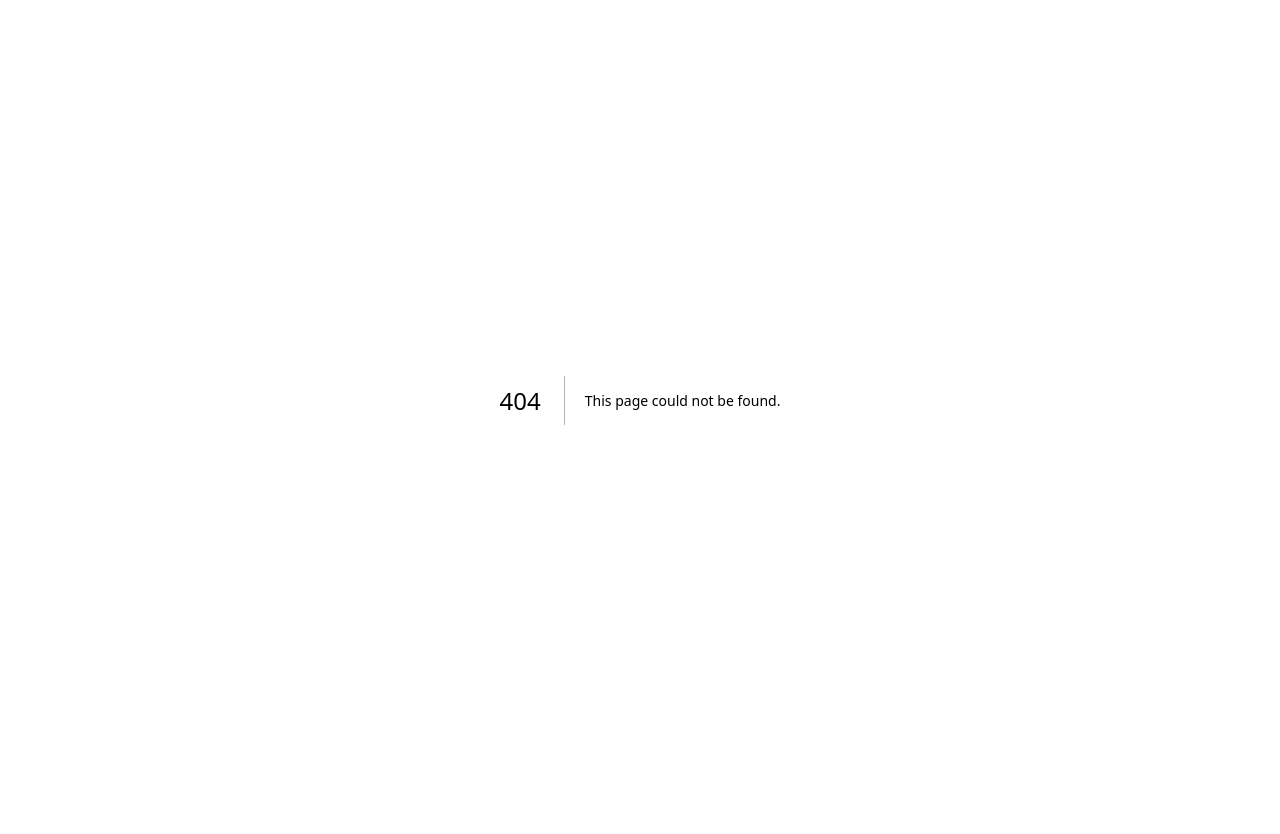
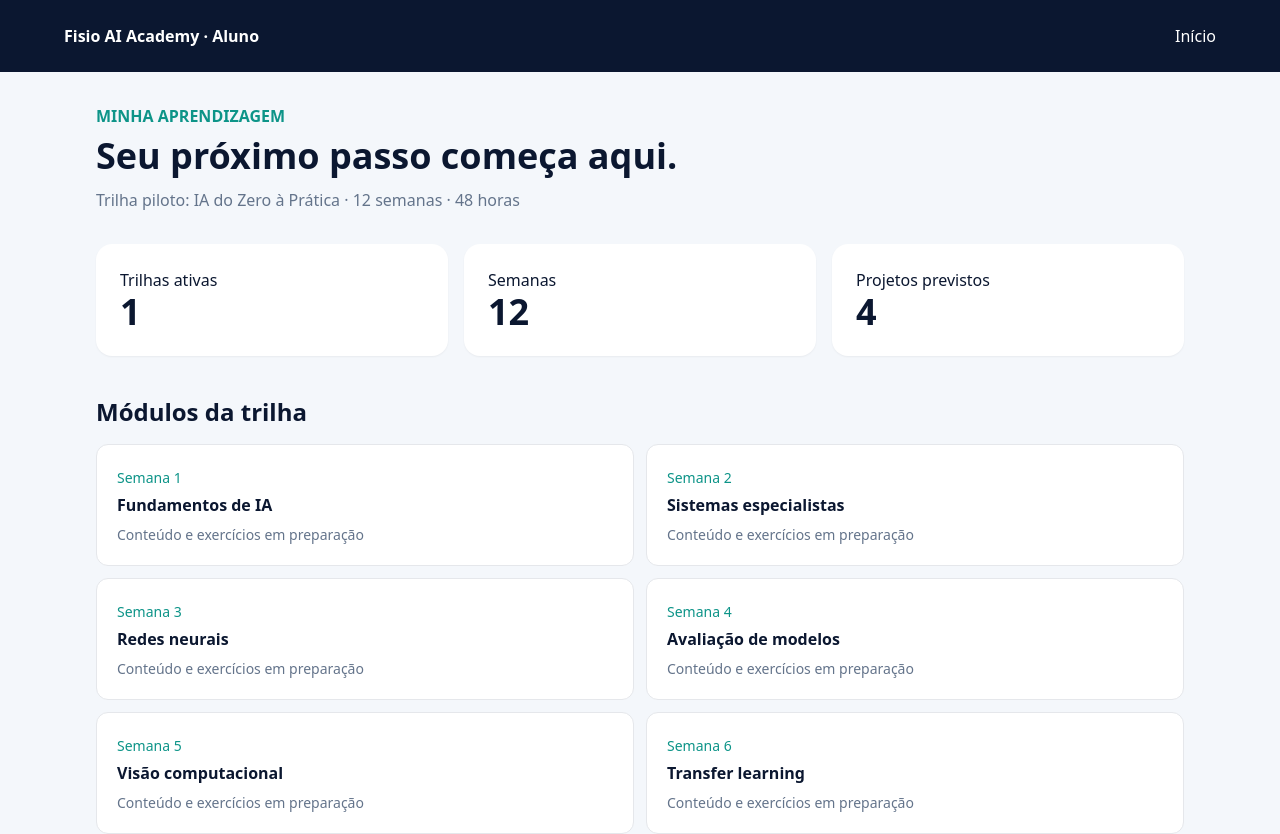
Before and after one commit to Roplentz/fisio-ai-academy, a Next.js app: page /aluno in a window 1280 px wide. Before the commit this address had no page. Shown: the top 834 px of the page. Before the commit the page ends 800 px from the top, so only its background shows below. Built offline with nearby package versions, Linux system fonts and the light colour scheme.

Commit message:
feat: add app/aluno/page.tsx for initial academy MVP

```diff
--- /dev/null
+++ b/app/aluno/page.tsx
@@ -0,0 +1,3 @@
+import Link from "next/link";
+const modules=["Fundamentos de IA","Sistemas especialistas","Redes neurais","Avaliação de modelos","Visão computacional","Transfer learning","Processamento de textos","Transformers","LLMs e RAG","Otimização","Agentes e automação","Ética e projeto final"];
+export default function Aluno(){return <main className="min-h-screen"><header className="bg-navy p-6 text-white"><div className="mx-auto flex max-w-6xl justify-between"><strong>Fisio AI Academy · Aluno</strong><Link href="/">Início</Link></div></header><section className="mx-auto max-w-6xl p-8"><p className="font-semibold text-teal">MINHA APRENDIZAGEM</p><h1 className="mt-2 text-4xl font-bold">Seu próximo passo começa aqui.</h1><p className="mt-3 text-slate-500">Trilha piloto: IA do Zero à Prática · 12 semanas · 48 horas</p><div className="mt-8 grid gap-4 md:grid-cols-3"><div className="rounded-2xl bg-white p-6 shadow-sm"><p>Trilhas ativas</p><strong className="text-4xl">1</strong></div><div className="rounded-2xl bg-white p-6 shadow-sm"><p>Semanas</p><strong className="text-4xl">12</strong></div><div className="rounded-2xl bg-white p-6 shadow-sm"><p>Projetos previstos</p><strong className="text-4xl">4</strong></div></div><h2 className="mb-4 mt-10 text-2xl font-bold">Módulos da trilha</h2><div className="grid gap-3 md:grid-cols-2">{modules.map((m,i)=><div key={m} className="rounded-xl border bg-white p-5"><span className="text-sm text-teal">Semana {i+1}</span><h3 className="mt-1 font-semibold">{m}</h3><p className="mt-2 text-sm text-slate-500">Conteúdo e exercícios em preparação</p></div>)}</div></section></main>}
```
